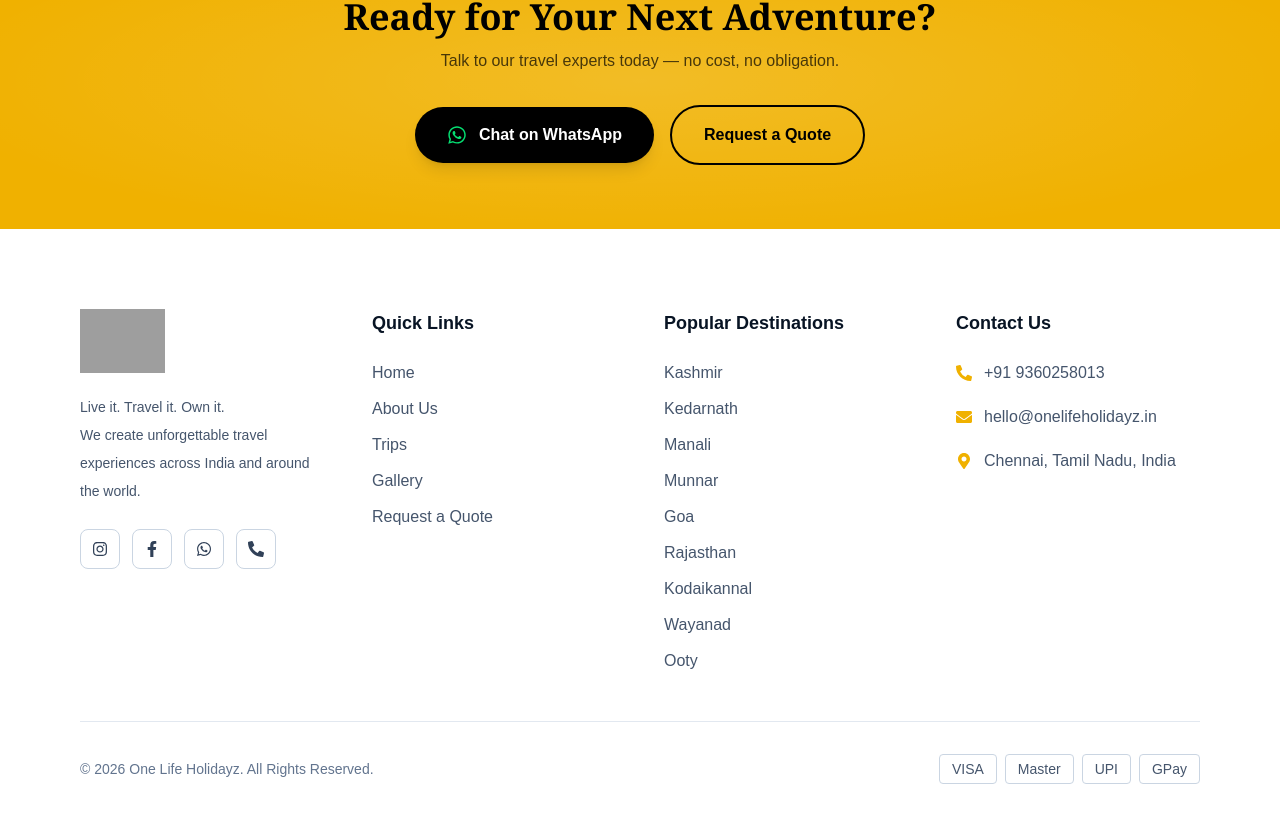
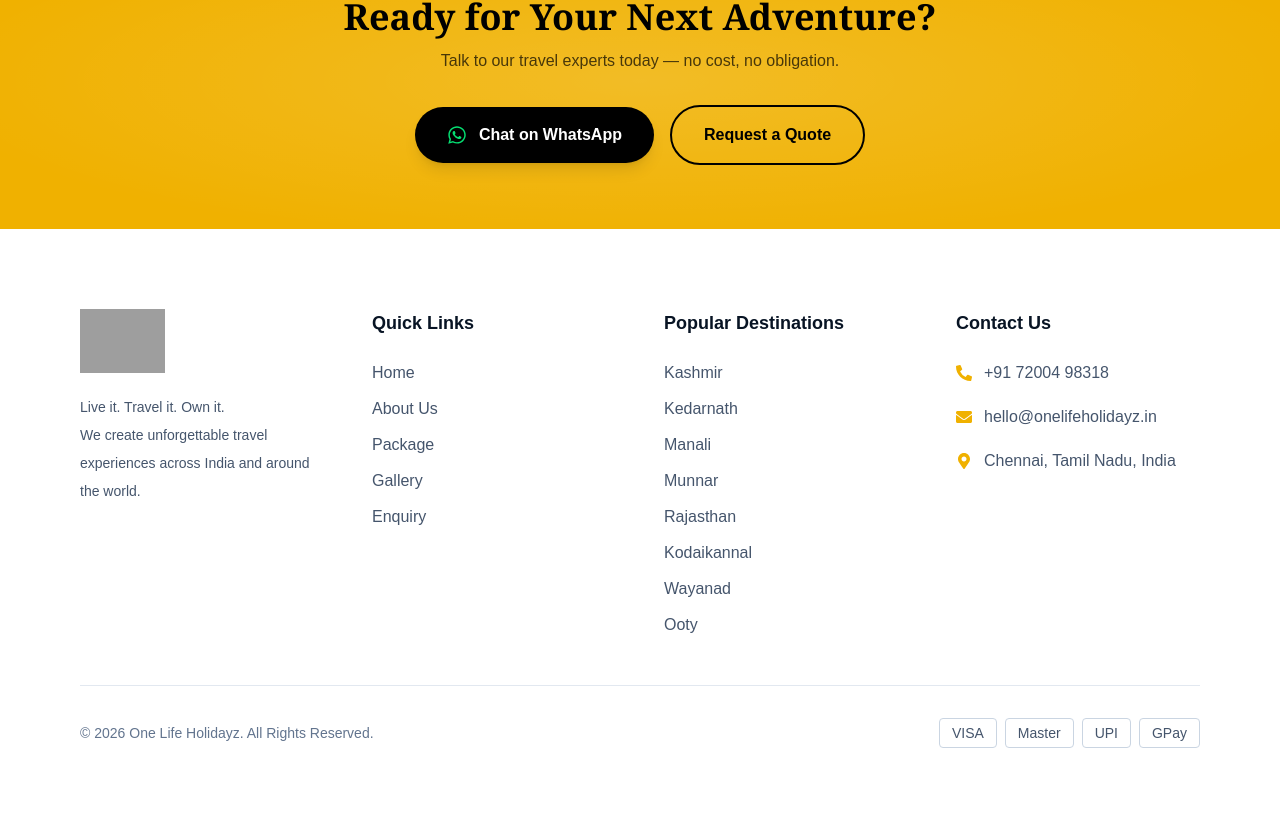
Before and after one commit to vignesh1001001-pixel/One-Life-Holidayz, a Next.js app: page / in a window 1280 px wide. Shown: the part 4842-5658 px from the top of the page. After the commit the page ends 5622 px from the top, so only its background shows below. Built offline with nearby package versions, Linux system fonts and the light colour scheme; grey boxes are pictures that could not be loaded.

Commit message:
Footer changed

```diff
--- a/src/components/Footer.tsx
+++ b/src/components/Footer.tsx
@@ -1,9 +1,7 @@
+"use client";
 import Image from "next/image";
 import Link from "next/link";
 import {
-  FaInstagram,
-  FaFacebookF,
-  FaWhatsapp,
   FaPhoneAlt,
   FaEnvelope,
   FaMapMarkerAlt,
@@ -12,8 +10,8 @@ import {
 // =================== SITE DETAILS ===================
 
 const SITE = {
-  phone: "+91 9360258013",
-  phoneHref: "tel:+919360258013",
+  phone: "+91 72004 98318",
+  phoneHref: "tel:+917200498318",
 
   email: "hello@onelifeholidayz.in",
 
@@ -24,16 +22,18 @@ const SITE = {
   facebook: "https://facebook.com/onelifeholidayz",
 
   whatsapp: "https://wa.me/qr/HMQEJ3SMUGMZH1",
+
+  enquiryForm: "https://forms.gle/Mm4CoxspAEhhGhBSA",
 };
 
 // =================== LINKS ===================
 
 const QUICK_LINKS = [
-  { href: "/", label: "Home" },
-  { href: "/about", label: "About Us" },
-  { href: "/trips", label: "Trips" },
-  { href: "/gallery", label: "Gallery" },
-  { href: "/contact", label: "Request a Quote" },
+  { href: "/", label: "Home", external: false },
+  { href: "/about", label: "About Us", external: false },
+  { href: "/packages", label: "Package", external: false },
+  { href: "/gallery", label: "Gallery", external: false },
+  { href: SITE.enquiryForm, label: "Enquiry", external: true },
 ];
 
 const DESTINATION_LINKS = [
@@ -41,7 +41,6 @@ const DESTINATION_LINKS = [
   "Kedarnath",
   "Manali",
   "Munnar",
-  "Goa",
   "Rajasthan",
   "Kodaikannal",
   "Wayanad",
@@ -72,42 +71,6 @@ export default function Footer() {
             Live it. Travel it. Own it. <br/> We create unforgettable travel experiences across India and around the
             world.
           </p>
-
-          <div className="mt-6 flex gap-3">
-            <a
-              href={SITE.instagram}
-              target="_blank"
-              rel="noreferrer"
-              className="flex h-10 w-10 items-center justify-center rounded-lg border border-slate-300 text-slate-700 transition hover:border-yellow-400 hover:bg-yellow-400 hover:text-black"
-            >
-              <FaInstagram />
-            </a>
-
-            <a
-              href={SITE.facebook}
-              target="_blank"
-              rel="noreferrer"
-              className="flex h-10 w-10 items-center justify-center rounded-lg border border-slate-300 text-slate-700 transition hover:border-yellow-400 hover:bg-yellow-400 hover:text-black"
-            >
-              <FaFacebookF />
-            </a>
-
-            <a
-              href={SITE.whatsapp}
-              target="_blank"
-              rel="noreferrer"
-              className="flex h-10 w-10 items-center justify-center rounded-lg border border-slate-300 text-slate-700 transition hover:border-yellow-400 hover:bg-yellow-400 hover:text-black"
-            >
-              <FaWhatsapp />
-            </a>
-
-            <a
-              href={SITE.phoneHref}
-              className="flex h-10 w-10 items-center justify-center rounded-lg border border-slate-300 text-slate-700 transition hover:border-yellow-400 hover:bg-yellow-400 hover:text-black"
-            >
-              <FaPhoneAlt />
-            </a>
-          </div>
         </div>
 
         {/* Quick Links */}
@@ -116,13 +79,26 @@ export default function Footer() {
           <h3 className="mb-6 text-lg font-semibold text-[#081424]">Quick Links</h3>
 
           <ul className="space-y-3">
-            {QUICK_LINKS.map((item) => (
-              <li key={item.label}>
-                <Link href={item.href} className="text-slate-600 transition hover:text-yellow-500">
-                  {item.label}
-                </Link>
-              </li>
-            ))}
+            {QUICK_LINKS.map((item) =>
+              item.external ? (
+                <li key={item.label}>
+                  <a
+                    href={item.href}
+                    target="_blank"
+                    rel="noreferrer"
+                    className="text-slate-600 transition hover:text-yellow-500"
+                  >
+                    {item.label}
+                  </a>
+                </li>
+              ) : (
+                <li key={item.label}>
+                  <Link href={item.href} className="text-slate-600 transition hover:text-yellow-500">
+                    {item.label}
+                  </Link>
+                </li>
+              )
+            )}
           </ul>
         </div>
 
```
